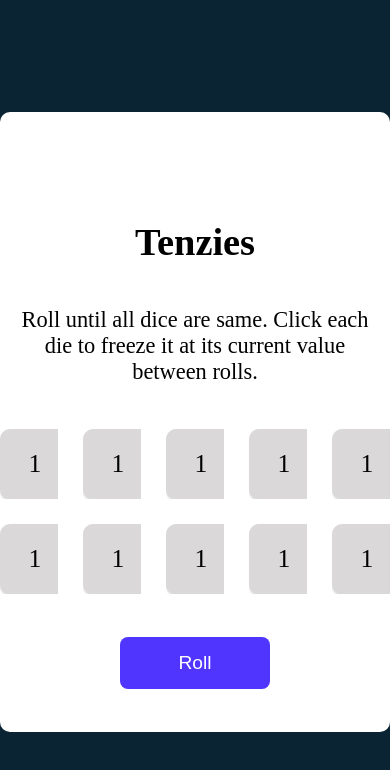
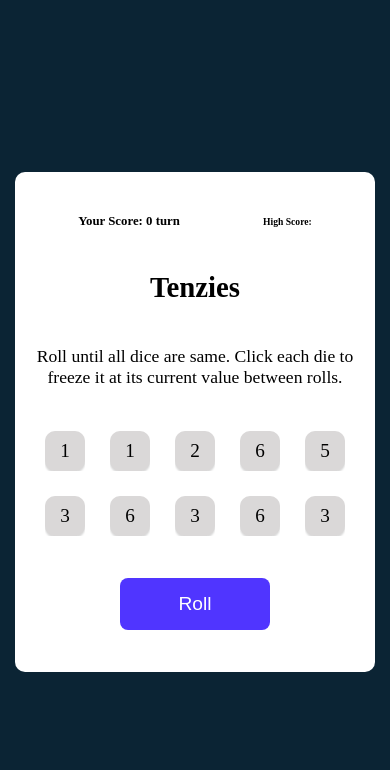
Before and after one commit to skarki-afk/tenzies, a React (Create React App) app: page / in a window 390 px wide. Shown: the top 770 px of the page. Built offline with nearby package versions, Linux system fonts and the light colour scheme.

Commit message:
responsive feature added

```diff
--- a/src/App.js
+++ b/src/App.js
@@ -6,7 +6,7 @@ import Confetti from "react-confetti"
 const App =()=>{
   const generateNewDie =()=>{
     return {
-      value: Math.floor(Math.random() * 1 ) + 1,
+      value: Math.floor(Math.random() * 6 ) + 1,
       isHeld: false,
       id: nanoid()
     }
--- a/src/index.css
+++ b/src/index.css
@@ -18,7 +18,7 @@ body {
 .app-body {
   background-color: #ffffff;
   height: 620px;
-  max-width: 1000px;
+  width: 800px;
   border-radius: 10px;
   display: flex;
   flex-direction: column;
@@ -80,3 +80,85 @@ h4 {
   align-items: center;
   justify-content: space-between;
 }
+
+@media only screen and (max-width: 800px) {
+  .app-body {
+    height: 500px;
+    width: 500px;
+  }
+
+  .die {
+    height: 50px;
+    width: 50px;
+  }
+
+  p {
+    font-size: 1.1rem;
+    text-align: center;
+    width: 350px;
+  }
+  h2 {
+    font-size: 1.8rem;
+  }
+  h4 {
+    font-size: 1.2rem;
+    font-weight: 300;
+  }
+  h3 {
+    font-size: 0.8rem;
+  }
+  h5 {
+    font-size: 0.6rem;
+  }
+  .navbar {
+    width: 400px;
+    display: flex;
+    justify-content: space-evenly;
+  }
+}
+
+@media only screen and (max-height: 650px) {
+  .app-body {
+    height: 500px;
+    width: 500px;
+  }
+
+  .die {
+    height: 50px;
+    width: 50px;
+  }
+
+  p {
+    font-size: 1.1rem;
+    text-align: center;
+    width: 350px;
+  }
+  h2 {
+    font-size: 1.8rem;
+  }
+  h4 {
+    font-size: 1.2rem;
+    font-weight: 300;
+  }
+  h3 {
+    font-size: 0.8rem;
+  }
+  h5 {
+    font-size: 0.6rem;
+  }
+  .navbar {
+    width: 400px;
+    display: flex;
+    justify-content: space-evenly;
+  }
+}
+
+@media only screen and (max-width: 600px) {
+  .app-body {
+    width: 360px;
+  }
+  .die {
+    height: 40px;
+    width: 40px;
+  }
+}
```
